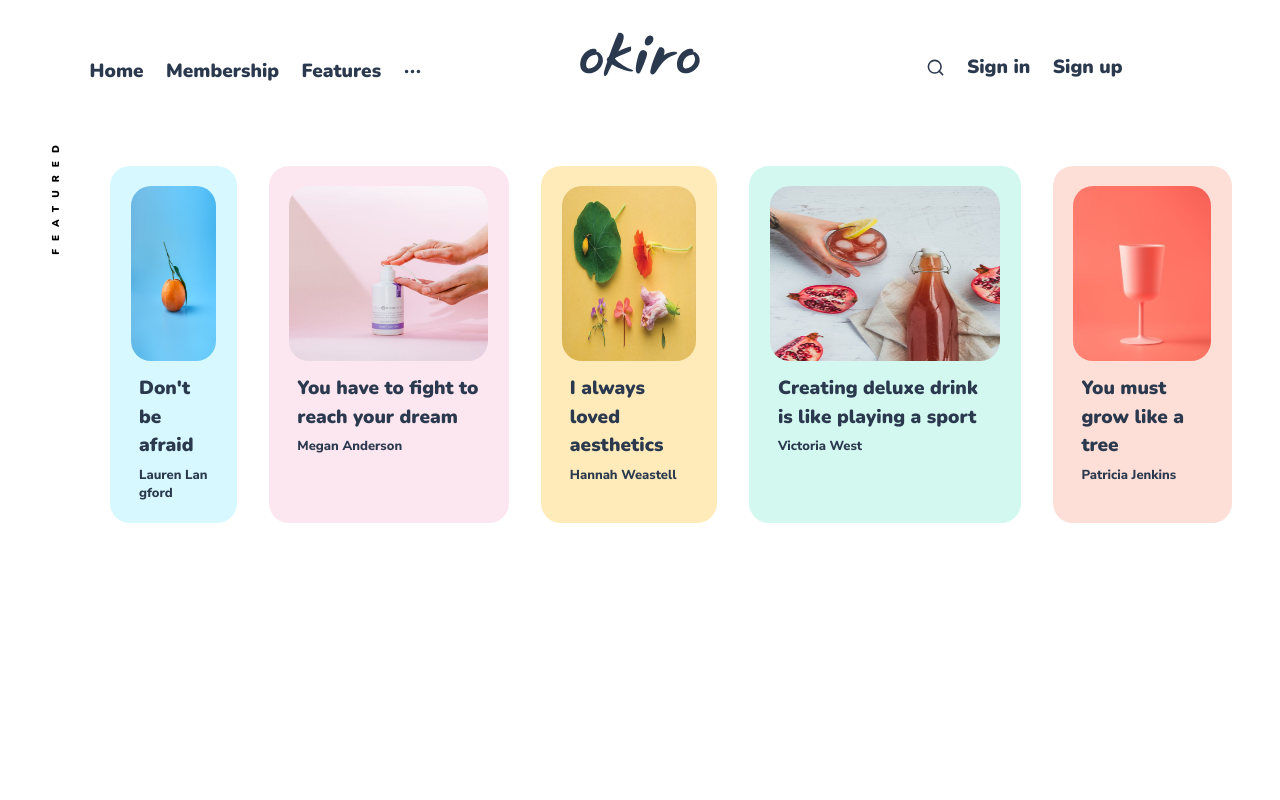
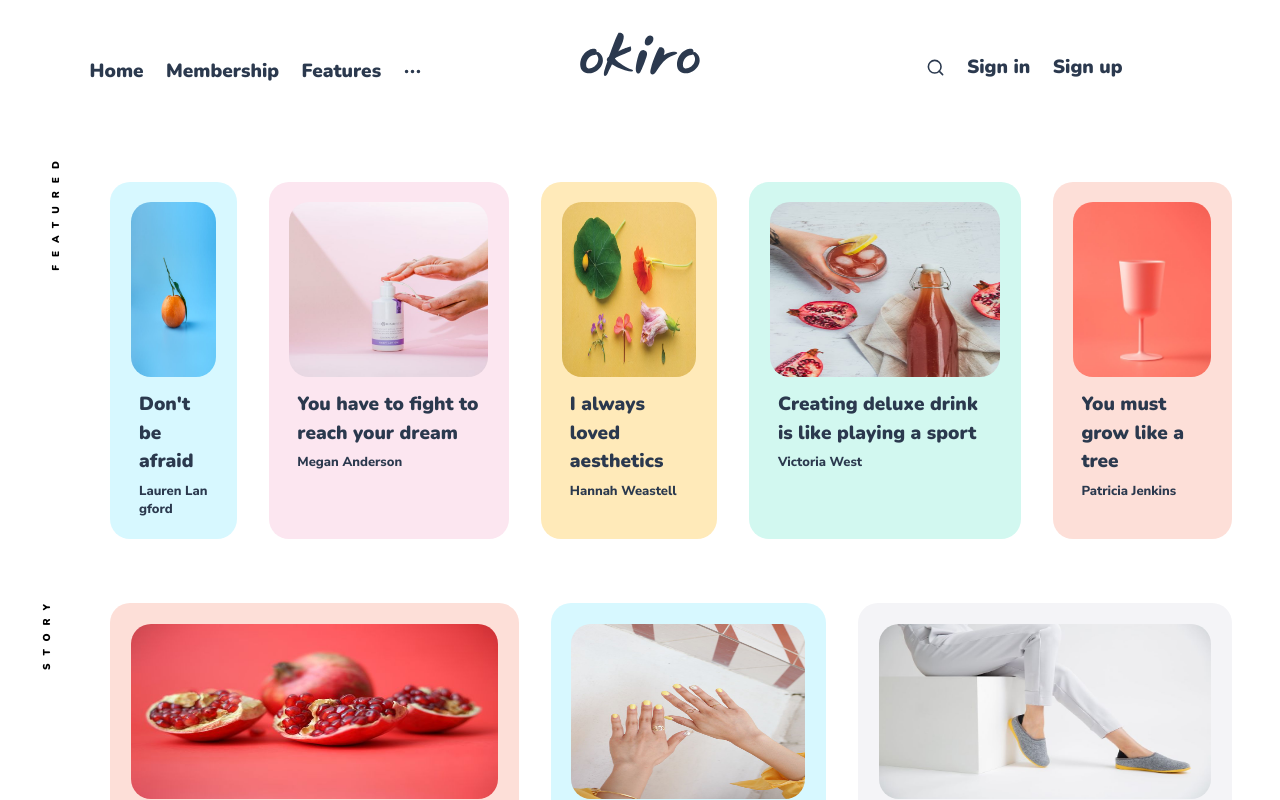
Before and after one commit to TidbitsJS/okiro, a React (Create React App) app: page / in a window 1280 px wide. Shown: the top 800 px of the page. Built offline with nearby package versions, Linux system fonts and the light colour scheme.

Commit message:
reusable previewPost component

```diff
--- a/src/components/postcard/postCard.css
+++ b/src/components/postcard/postCard.css
@@ -22,6 +22,7 @@
   width: 100%;
   height: 100%;
   border-radius: 20px;
+  cursor: pointer;
 }
 
 .okiro__post-card__content {
--- /dev/null
+++ b/src/components/preview/PreviewPosts.jsx
@@ -0,0 +1,30 @@
+import React from "react";
+import PostCard from "../postcard/PostCard";
+
+import "./previewPosts.css";
+
+const PreviewPosts = ({ postData, title }) => {
+  return (
+    <div className="okiro__homepage__previewPosts">
+      <div className="okiro__hompage__previewPosts-title">
+        <h2>{title}</h2>
+
+        <svg
+          role="img"
+          viewBox="0 0 136 24"
+          xmlns="http://www.w3.org/2000/svg"
+          className="okiro__hompage__previewPosts-zigzag"
+        >
+          <path d="M1.525 1.525a3.5 3.5 0 014.95 0L20 15.05 33.525 1.525a3.5 3.5 0 014.95 0L52 15.05 65.525 1.525a3.5 3.5 0 014.95 0L84 15.05 97.525 1.525a3.5 3.5 0 014.95 0L116 15.05l13.525-13.525a3.5 3.5 0 014.95 4.95l-16 16a3.5 3.5 0 01-4.95 0L100 8.95 86.475 22.475a3.5 3.5 0 01-4.95 0L68 8.95 54.475 22.475a3.5 3.5 0 01-4.95 0L36 8.95 22.475 22.475a3.5 3.5 0 01-4.95 0l-16-16a3.5 3.5 0 010-4.95z"></path>
+        </svg>
+      </div>
+      <div className="okiro__homepage__previewPosts-posts">
+        {postData.map((post) => (
+          <PostCard post={post} key={post.title} />
+        ))}
+      </div>
+    </div>
+  );
+};
+
+export default PreviewPosts;
--- /dev/null
+++ b/src/components/preview/previewPosts.css
@@ -0,0 +1,77 @@
+.okiro__homepage__previewPosts {
+  display: flex;
+  flex-direction: row;
+
+  margin: 1rem 0;
+}
+
+.okiro__hompage__previewPosts-title {
+  flex: 0.2;
+  display: flex;
+  position: relative;
+  margin-right: 1rem;
+}
+
+.okiro__hompage__previewPosts-title h2 {
+  font-size: 10px;
+  font-weight: 900;
+  line-height: 1.2;
+  position: absolute;
+  left: 0;
+  display: flex;
+  justify-content: flex-end;
+  margin-top: 0;
+  transform: translate(-30%, 40px) rotate(-90deg);
+  text-align: right;
+  letter-spacing: 8px;
+  text-transform: uppercase;
+  font-family: var(--font-base);
+}
+
+.okiro__hompage__previewPosts-zigzag {
+  display: none;
+}
+
+.okiro__homepage__previewPosts-posts {
+  flex: 5;
+  columns: 3 200px;
+  column-gap: 0;
+  width: 100%;
+}
+
+@media screen and (min-width: 1100px) {
+  .okiro__homepage__previewPosts-posts {
+    columns: 5 100px;
+    display: inherit;
+  }
+}
+
+@media screen and (max-width: 800px) {
+  .okiro__homepage__previewPosts {
+    flex-direction: column;
+  }
+
+  .okiro__hompage__previewPosts-title {
+    justify-content: center;
+    align-items: center;
+    flex-direction: column;
+    width: 100%;
+
+    margin-bottom: 1rem;
+  }
+
+  .okiro__hompage__previewPosts-title h2 {
+    transform: none;
+    text-align: center;
+    position: unset;
+
+    font-size: 15px;
+  }
+
+  .okiro__hompage__previewPosts-zigzag {
+    display: flex;
+    width: 90px;
+    fill: rgba(0, 0, 0, 0.06);
+    margin-top: 10px;
+  }
+}
--- a/src/container/pages/homepage/HomePage.jsx
+++ b/src/container/pages/homepage/HomePage.jsx
@@ -1,5 +1,5 @@
 import React from "react";
-import PostCard from "../../../components/postcard/PostCard";
+import PreviewPosts from "../../../components/preview/PreviewPosts";
 import postData from "../../../data/post/post";
 
 import "./homePage.css";
@@ -7,25 +7,8 @@ import "./homePage.css";
 const HomePage = () => {
   return (
     <div className="okiro__homepage">
-      <div className="okiro__homepage__featured">
-        <div className="okiro__hompage__featured-title">
-          <h2>Featured</h2>
-
-          <svg
-            role="img"
-            viewBox="0 0 136 24"
-            xmlns="http://www.w3.org/2000/svg"
-            className="okiro__hompage__featured-zigzag"
-          >
-            <path d="M1.525 1.525a3.5 3.5 0 014.95 0L20 15.05 33.525 1.525a3.5 3.5 0 014.95 0L52 15.05 65.525 1.525a3.5 3.5 0 014.95 0L84 15.05 97.525 1.525a3.5 3.5 0 014.95 0L116 15.05l13.525-13.525a3.5 3.5 0 014.95 4.95l-16 16a3.5 3.5 0 01-4.95 0L100 8.95 86.475 22.475a3.5 3.5 0 01-4.95 0L68 8.95 54.475 22.475a3.5 3.5 0 01-4.95 0L36 8.95 22.475 22.475a3.5 3.5 0 01-4.95 0l-16-16a3.5 3.5 0 010-4.95z"></path>
-          </svg>
-        </div>
-        <div className="okiro__homepage__featured-posts">
-          {postData.map((post) => (
-            <PostCard post={post} key={post.title} />
-          ))}
-        </div>
-      </div>
+      <PreviewPosts postData={postData.slice(0, 5)} title="featured" />
+      <PreviewPosts postData={postData.slice(6)} title="story" />
     </div>
   );
 };
--- a/src/container/pages/homepage/homePage.css
+++ b/src/container/pages/homepage/homePage.css
@@ -5,82 +5,6 @@
   padding: 2rem;
 }
 
-.okiro__homepage__featured {
-  display: flex;
-  flex-direction: row;
-}
-
-.okiro__hompage__featured-title {
-  flex: 0.2;
-  display: flex;
-  position: relative;
-  margin-right: 1rem;
-}
-
-.okiro__hompage__featured-title h2 {
-  font-size: 10px;
-  font-weight: 900;
-  line-height: 1.2;
-  position: absolute;
-  left: 0;
-  display: flex;
-  justify-content: flex-end;
-  margin-top: 0;
-  transform: translate(-30%, 40px) rotate(-90deg);
-  text-align: right;
-  letter-spacing: 8px;
-  text-transform: uppercase;
-  font-family: var(--font-base);
-}
-
-.okiro__hompage__featured-zigzag {
-  display: none;
-}
-
-.okiro__homepage__featured-posts {
-  flex: 5;
-  columns: 3 200px;
-  column-gap: 0;
-  width: 100%;
-}
-
-@media screen and (min-width: 1100px) {
-  .okiro__homepage__featured-posts {
-    columns: 5 100px;
-    display: inherit;
-  }
-}
-
-@media screen and (max-width: 800px) {
-  .okiro__homepage__featured {
-    flex-direction: column;
-  }
-
-  .okiro__hompage__featured-title {
-    justify-content: center;
-    align-items: center;
-    flex-direction: column;
-    width: 100%;
-
-    margin-bottom: 1rem;
-  }
-
-  .okiro__hompage__featured-title h2 {
-    transform: none;
-    text-align: center;
-    position: unset;
-
-    font-size: 19px;
-  }
-
-  .okiro__hompage__featured-zigzag {
-    display: flex;
-    width: 90px;
-    fill: rgba(0, 0, 0, 0.06);
-    margin-top: 10px;
-  }
-}
-
 @media screen and (max-width: 350px) {
   .okiro__homepage {
     padding: 2rem 0.5rem;
--- a/src/data/post/post.js
+++ b/src/data/post/post.js
@@ -1,8 +1,12 @@
+import photo01 from "../../assets/images/photo-01.jpeg";
 import photo02 from "../../assets/images/photo-02.jpeg";
+import photo03 from "../../assets/images/photo-03.jpeg";
+import photo04 from "../../assets/images/photo-04.jpeg";
 import photo07 from "../../assets/images/photo-07.jpeg";
 import photo08 from "../../assets/images/photo-08.jpeg";
 import photo09 from "../../assets/images/photo-09.jpeg";
 import photo10 from "../../assets/images/photo-10.jpeg";
+import photo12 from "../../assets/images/photo-12.jpeg";
 
 const postData = [
   {
@@ -13,33 +17,61 @@ const postData = [
     color: "#d7f8ff",
   },
   {
-    id: "post-07",
+    id: "post-02",
     url: photo07,
     title: "You have to fight to reach your dream",
     authors: "Megan Anderson",
     color: "#fce6f0",
   },
   {
-    id: "post-08",
+    id: "post-03",
     url: photo08,
     title: "I always loved aesthetics",
     authors: "Hannah Weastell",
     color: "#ffeab9",
   },
   {
-    id: "post-09",
+    id: "post-04",
     url: photo09,
     title: "Creating deluxe drink is like playing a sport",
     authors: "Victoria West",
     color: "#d2f8f0",
   },
   {
-    id: "post-10",
+    id: "post-05",
     url: photo10,
     title: "You must grow like a tree",
     authors: "Patricia Jenkins",
     color: "#fddfd8",
   },
+  {
+    id: "post-06",
+    url: photo01,
+    title: "Anyone can hold the helm when the sea is calm",
+    authors: "Charles Barrett",
+    color: "#d2f8f0",
+  },
+  {
+    id: "post-07",
+    url: photo12,
+    title: "Cusine is a mirros, reflecting the culture",
+    authors: "Victoria West",
+    color: "#fddfd8",
+  },
+  {
+    id: "post-08",
+    url: photo04,
+    title: "I always loved aesthetics",
+    authors: "Hannash Weastell",
+    color: "#ffeab9 #f4f4f7",
+  },
+  {
+    id: "post-09",
+    url: photo03,
+    title: "Comfort and simplicity are two keys",
+    authors: "Megan Anderson",
+    color: "#f4f4f7",
+  },
 ];
 
 export default postData;
```
